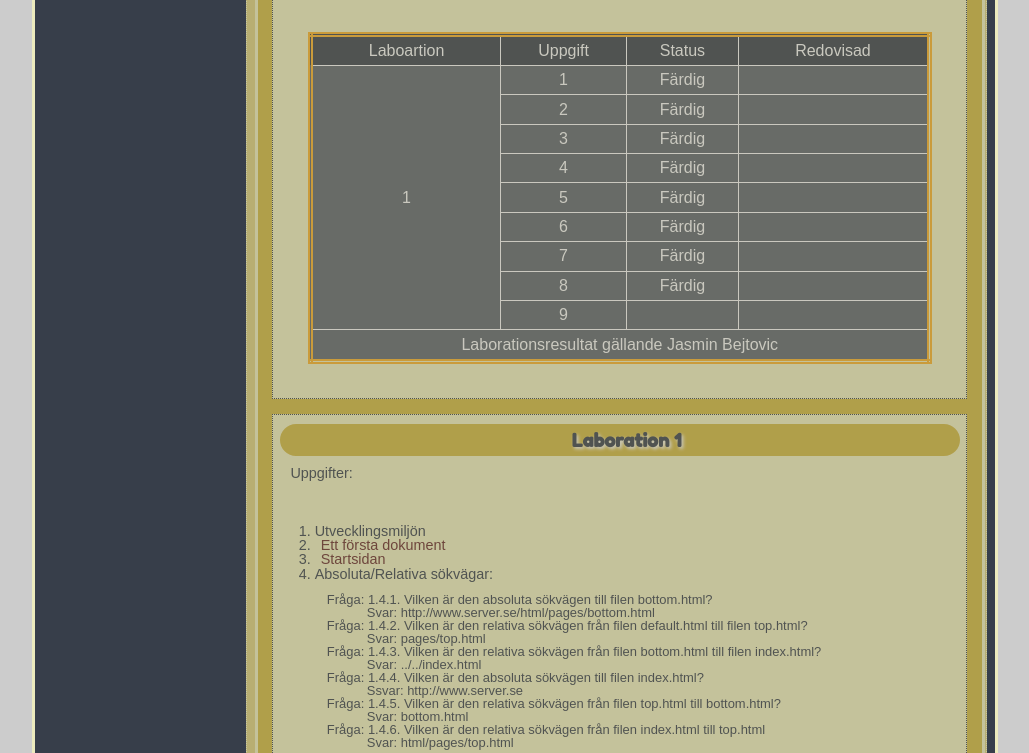
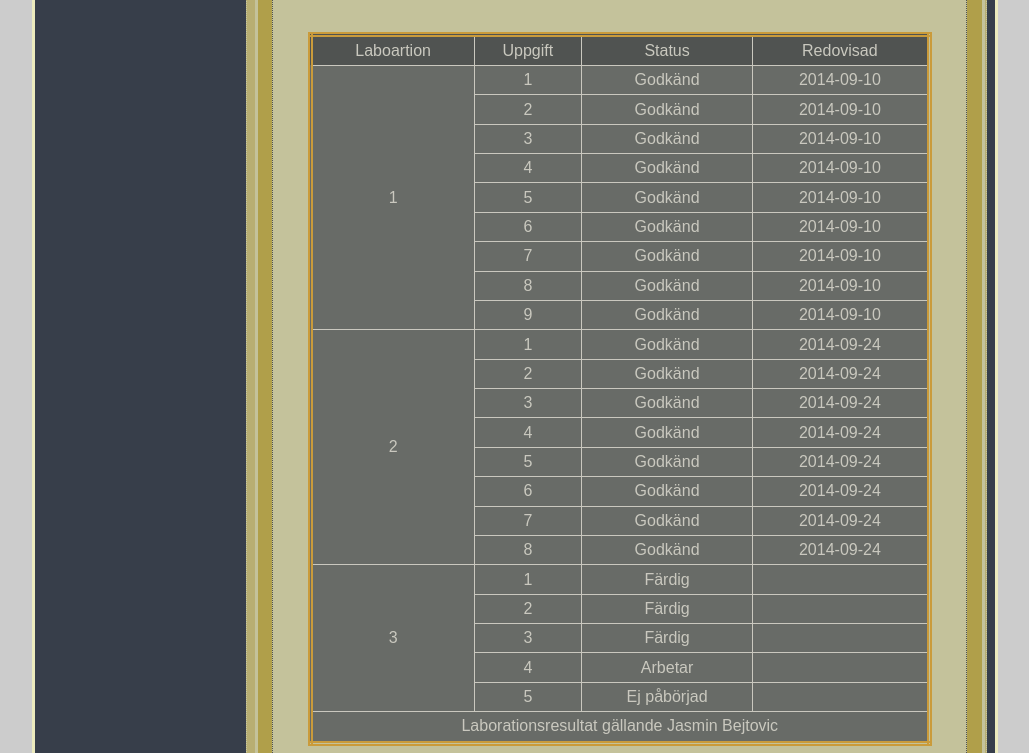
Before and after one commit to Bejta/1ik415-laborationer, a plain HTML site: page pages/laborationer.html in a window 1280 px wide. Shown: the part 655-1408 px from the top of the page, without its empty margins (125-1154 px from the left). Drawn offline with Linux system fonts and the light colour scheme.

Commit message:
Uppgift 3.3. - Blog post, links to copy-site and filled with some information on laboratiory page

```diff
--- a/css/style.css
+++ b/css/style.css
@@ -246,7 +246,7 @@ margin:0;
 #menu a:active{color:white;text-decoration:none;} /*Color is white because I wanted some very short "blitz" effect*/
 
 /*Styling menu item that indicates current page*/
-nav .active
+.active
 {
 border-style: dotted;
 border-width: 1px;
@@ -373,7 +373,7 @@ textarea{
 }
 input[type=checkbox]{
     vertical-align: middle;
-    margin-left: 50%;
+    margin-left: 0%;
     float:left;
     text-align:left;
 }
--- a/pages/laborationer.html
+++ b/pages/laborationer.html
@@ -70,6 +70,93 @@
                         <tr>
                             <td rowspan="9">1</td>
                             <td>1</td>
+                            <td>Godkänd</td>
+                            <td>2014-09-10</td>
+                        </tr>
+                        <tr>
+                            <td>2</td>
+                            <td>Godkänd</td>
+                            <td>2014-09-10</td>
+                        </tr>
+                        <tr>
+                            <td>3</td>
+                            <td>Godkänd</td>
+                            <td>2014-09-10</td>
+                        </tr>
+                        <tr>
+                            <td>4</td>
+                            <td>Godkänd</td>
+                            <td>2014-09-10</td>
+                        </tr>
+                        <tr>
+                            <td>5</td>
+                            <td>Godkänd</td>
+                            <td>2014-09-10</td>
+                        </tr>
+                        <tr>
+                            <td>6</td>
+                            <td>Godkänd</td>
+                            <td>2014-09-10</td>
+                        </tr>
+                        <tr>
+                            <td>7</td>
+                            <td>Godkänd</td>
+                            <td>2014-09-10</td>
+                        </tr>
+                        <tr>
+                            <td>8</td>
+                            <td>Godkänd</td>
+                            <td>2014-09-10</td>
+                        </tr>
+                        <tr>
+                            <td>9</td>
+                            <td>Godkänd</td>
+                            <td>2014-09-10</td>
+                        </tr>
+                        <tr>
+                            <td rowspan="8">2</td>
+                            <td>1</td>
+                            <td>Godkänd</td>
+                            <td>2014-09-24</td>
+                        </tr>
+                        <tr>
+                            <td>2</td>
+                            <td>Godkänd</td>
+                            <td>2014-09-24</td>
+                        </tr>
+                        <tr>
+                            <td>3</td>
+                            <td>Godkänd</td>
+                            <td>2014-09-24</td>
+                        </tr>
+                        <tr>
+                            <td>4</td>
+                            <td>Godkänd</td>
+                            <td>2014-09-24</td>
+                        </tr>
+                        <tr>
+                            <td>5</td>
+                            <td>Godkänd</td>
+                            <td>2014-09-24</td>
+                        </tr>
+                        <tr>
+                            <td>6</td>
+                            <td>Godkänd</td>
+                            <td>2014-09-24</td>
+                        </tr>
+                        <tr>
+                            <td>7</td>
+                            <td>Godkänd</td>
+                            <td>2014-09-24</td>
+                        </tr>
+                        <tr>
+                            <td>8</td>
+                            <td>Godkänd</td>
+                            <td>2014-09-24</td>
+                        </tr>
+                        <tr>
+                            <td rowspan="5">3</td>
+                            <td>1</td>
                             <td>Färdig</td>
                             <td></td>
                         </tr>
@@ -85,32 +172,12 @@
                         </tr>
                         <tr>
                             <td>4</td>
-                            <td>Färdig</td>
+                            <td>Arbetar</td>
                             <td></td>
                         </tr>
                         <tr>
                             <td>5</td>
-                            <td>Färdig</td>
-                            <td></td>
-                        </tr>
-                        <tr>
-                            <td>6</td>
-                            <td>Färdig</td>
-                            <td></td>
-                        </tr>
-                        <tr>
-                            <td>7</td>
-                            <td>Färdig</td>
-                            <td></td>
-                        </tr>
-                        <tr>
-                            <td>8</td>
-                            <td>Färdig</td>
-                            <td></td>
-                        </tr>
-                        <tr>
-                            <td>9</td>
-                            <td></td>
+                            <td>Ej påbörjad</td>
                             <td></td>
                         </tr>
                     </tbody>
@@ -161,6 +228,16 @@
                 <h4 id="lab2">Laboration 2</h4>
                 </header>
                 <p>Uppgifter:</p>
+                <ol>
+                    <li>Använda stilmallar</li>
+                    <li>Layout</li>
+                    <li>Färgsättning</li>
+                    <li>Menyn</li>
+                    <li>Typografi</li>
+                    <li>Övrigt</li>
+                    <li>Ny bloggpost</li>
+                    <li>Laborationssidan</li>
+                </ol>
             </article>
 
             <article>
@@ -168,6 +245,13 @@
                 <h4 id="lab3">Laboration 3</h4>
             </header>
                 <p>Uppgifter:</p>
+                <ol>
+                    <li>Stila formuläret</li>
+                    <li>Utskriftsvänlig version</li>
+                    <li><a href="https://uppgift-3-3-c9-jb223cp.c9.io/">Copycat</a></li>
+                    <li>CSS Sprites</li>
+                    <li>CSS3</li>
+                </ol>
             </article>
 
             <article>
```
Also changed, not shown: index.html (+15 -0 lines), pics/copycat.jpg (added).
